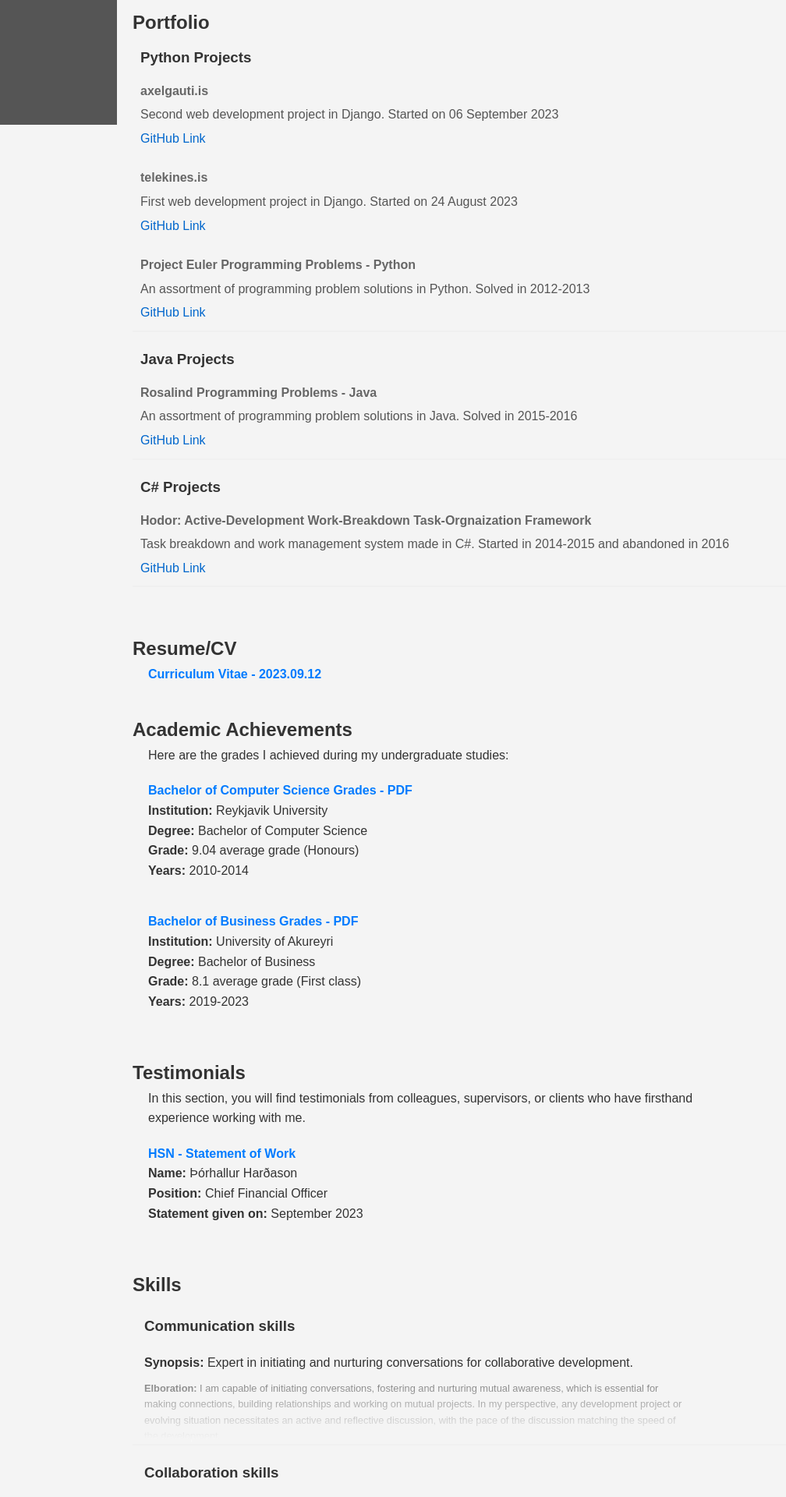
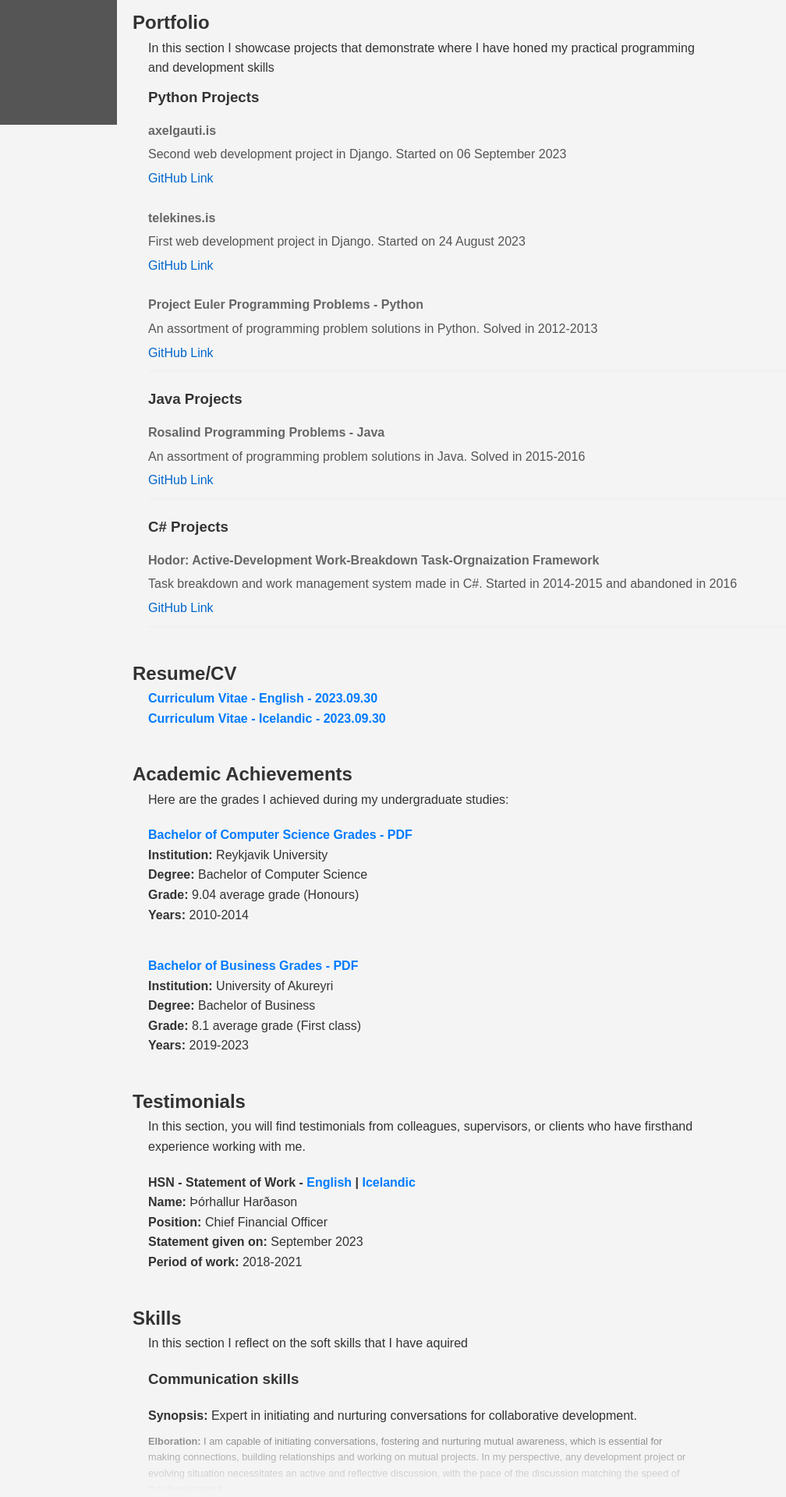
Before and after one commit to mittons/axelgauti, a Django app: page /career/ in a window 1280 px wide. Shown: the part 640-2560 px from the top of the page at 78% size, without its empty margins (0-1008 px from the left). Run offline with Django 4.2, Linux system fonts and the light colour scheme.

Commit message:
Made some changes to the text in various sections, added an Icelandic CV and an Icelandic statement of work. Made some changes to the CSS to standardize the section layouts.

```diff
--- a/career/templates/career_main.html
+++ b/career/templates/career_main.html
@@ -88,16 +88,8 @@
 		   z-index: 98; /* a z-index value that ensures it stays below the sidebar menu but above other elements */;
 		}
 
-		/* Content section styles */
-		#content{
-			margin-left:150px;
-			transition: all 0.3s ease;
-		}
 
-		/* Section styles */
-		section {
-			padding: 20px;
-		}
+
 
 		/* Headings */
 		h1, h2 {
@@ -130,8 +122,28 @@
 			}
 
 			nav li {
-				margin: 10px 0;
+				margin: 0px 0;
 			}
+		}
+
+
+
+		/* Content section styles */
+		#content{
+			margin-left:150px;
+			transition: all 0.3s ease;
+		}
+
+
+		/* Section styles */
+		section {
+			padding: 20px;
+		}
+
+		/* Ensure that there is equal spacing between main sections */
+		.main-section section:last-child {
+			margin-bottom: 0px;
+			padding-bottom: 0px;
 		}
 
 		/* Direct main section paragraphs */
@@ -145,6 +157,8 @@
 			}
 		}
 
+
+
 		/* About Me Section Stylings */
 
         /* Project Section Stylings */
@@ -152,11 +166,11 @@
             border-bottom: 2px solid #f0f0f0; /* Adds a bottom border to each category */
             margin-bottom: 20px; /* Adds some space between categories */
 			padding: 0px; /* Adds some padding to the header section */
-			margin-left: 0px; /* Adds some padding to the header section */
+			margin-left: 20px; /* Adds some padding to the header section */
         }
 
         .project-category header {
-            padding-left: 10px; /* Adds some padding to the header section */
+            padding-left: 0px; /* Adds some padding to the header section */
             margin-top: 10px; /* Adds some padding to the header section */
         }
 
@@ -168,6 +182,7 @@
 
         .project-item {
             padding: 10px; /* Adds some padding around each project */
+            padding-left: 0px; /* Adds some padding around each project */
         }
 
         .project-item h4 {
@@ -215,16 +230,8 @@
             border-bottom: 2px solid #f0f0f0; /* Adds a bottom border to each category */
             margin-bottom: 20px; /* Adds some space between categories */
 			padding: 0px;
-			padding-left: 15px;
-			margin-left: 0px;
-        }
-
-		.skill-category {
-            border-bottom: 2px solid #f0f0f0; /* Adds a bottom border to each category */
-            margin-bottom: 20px; /* Adds some space between categories */
-			padding: 0px;
-			padding-left: 15px;
-			margin-left: 0px;
+			padding-left: 0px;
+			margin-left: 20px;
         }
 
 		@media (orientation: landscape) {
@@ -309,17 +316,18 @@
 					<h2>About Me</h2>
 				</header>
 
-				<p>Hello! I am a seasoned professional with a background in Computer Science, well-equipped with a diverse skill set that includes communication, collaboration, and leadership. My approach to my career is characterized by a perpetual eagerness to learn and grow. I firmly believe in adapting and evolving through new experiences, viewing every hurdle as an opportunity for further learning and personal growth.</p>
+				<p>Hello! I am a confident professional with a background in Computer Science, well-equipped with a diverse skill set that includes communication, collaboration, and leadership. My approach to my career is characterized by a perpetual eagerness to learn and grow. I firmly believe in adapting and evolving through new experiences, viewing every hurdle as an opportunity for further learning and personal growth.</p>
 				<br>
 				<p>Outside the professional arena, I am a spirited individual with a penchant for creativity and exploration. I immerse myself in various crafting projects, with a current focus on writing and cross-stitching. My love for the arts extends to playing the piano and delving into the vibrant and expressive world of dance, where each movement tells a story. A true explorer at heart, I cherish delving into the physical and virtual worlds, whether it's appreciating the beauty of nature, engaging in gaming, or pondering over philosophical discourses on human nature and ethics.</p>
 				<br>
-				<p>I am deeply committed to fostering environments grounded in fairness, transparency, and inclusivity, where diversity is not only acknowledged but celebrated. As I navigate the tech industry, my objective is to contribute meaningfully to projects that resonate with my values, collaborating with like-minded individuals to craft a more inclusive and innovative future.</p>
+				<p>I am deeply committed to fostering environments grounded in fairness, transparency, and inclusivity, where diversity is not only acknowledged but celebrated. As I navigate the tech industry, my objective is to contribute meaningfully to projects that resonate with my values, collaborating with like-minded individuals to craft a more ethical and innovative future.</p>
 			</section>
 
 			<section id="portfolio" class="main-section">
 				<header class="main-section-header">
 					<h2>Portfolio</h2>
 				</header>
+				<p>In this section I showcase projects that demonstrate where I have honed my practical programming and development skills</p>
 
 				<section class="project-category">
 					<header>
@@ -372,7 +380,8 @@
 					<h2>Resume/CV</h2>
 				</header>
 				<!-- Your resume/CV content goes here -->
-				<p><a href="https://axelgauti-files.s3.eu-north-1.amazonaws.com/Axel+Gauti+CV+-+Eng+-+Lead.pdf"><strong>Curriculum Vitae - 2023.09.12</strong></a></p>
+				<p><a href="https://axelgauti-files.s3.eu-north-1.amazonaws.com/Axel+Gauti+CV+-+EN.pdf"><strong>Curriculum Vitae - English - 2023.09.30</strong></a></p>
+				<p><a href="https://axelgauti-files.s3.eu-north-1.amazonaws.com/Axel+Gauti+CV+-+IS.pdf"><strong>Curriculum Vitae - Icelandic - 2023.09.30</strong></a></p>
 			</section>
 
 			<section id="academic-achievements" class="main-section">
@@ -409,10 +418,11 @@
 				<!-- Testimonials from colleagues, clients, or supervisors go here -->
 				<!-- Testimonial 1 -->
 				<section class="testimonial-item">
-				<h4><a href="https://axelgauti-files.s3.eu-north-1.amazonaws.com/confirmationLetter.0.5.pdf">HSN - Statement of Work</a></h4>
+					<h4>HSN - Statement of Work - <a href="https://axelgauti-files.s3.eu-north-1.amazonaws.com/ConfirmationLetter+-+EN.pdf">English</a> | <a href="https://axelgauti-files.s3.eu-north-1.amazonaws.com/ConfirmationLetter+-+IS.pdf">Icelandic</a></h4>
 					<p><strong>Name:</strong> Þórhallur Harðason</p>
 					<p><strong>Position:</strong> Chief Financial Officer</p>
 					<p><strong>Statement given on:</strong> September 2023</p>
+					<p><strong>Period of work:</strong> 2018-2021</p>
 				</section>
 
 			</section>
@@ -421,6 +431,9 @@
 				<header class="main-section-header">
 					<h2>Skills</h2>
 				</header>
+
+				<p>In this section I reflect on the soft skills that I have aquired</p>
+
 				<!-- Your skills and proficiency go here -->
 				<section class="skill-category">
 					<header class="skill-category-header">
@@ -470,10 +483,10 @@
 					<header class="skill-category-header">
 						<h3>Leadership skills</h3>
 					</header>
-					<p class="synopsis"><strong>Synopsis:</strong> Committed to servant leadership, I offer guidance, adaptability, and appreciation for hard work.</p>
+					<p class="synopsis"><strong>Synopsis:</strong> Embracing responsibility as service, I offer guidance, adaptability, and appreciation for hard work.</p>
 					<div class="elaborated-content">
 					  <!-- Insert your elaborated content here -->
-						<p><strong>Elboration: </strong>I understand terms and concepts like guidance, consistent support, training and appreciation of hard work. When I commit to a course of action I do so with determination but at the same time I am adept at course correction and reorientation. If I ever took on a leadership role my most preferred leadership style would be servant leadership.</p>
+						<p><strong>Elboration: </strong>I view all roles of responsibility as a service, whether it's a managerial role or a frontline position. I understand terms and concepts like guidance, consistent support, training and appreciation of hard work. When I commit to a course of action I do so with determination but at the same time I am adept at course correction and reorientation.</p>
 					</div>
 				</section>
 
```
